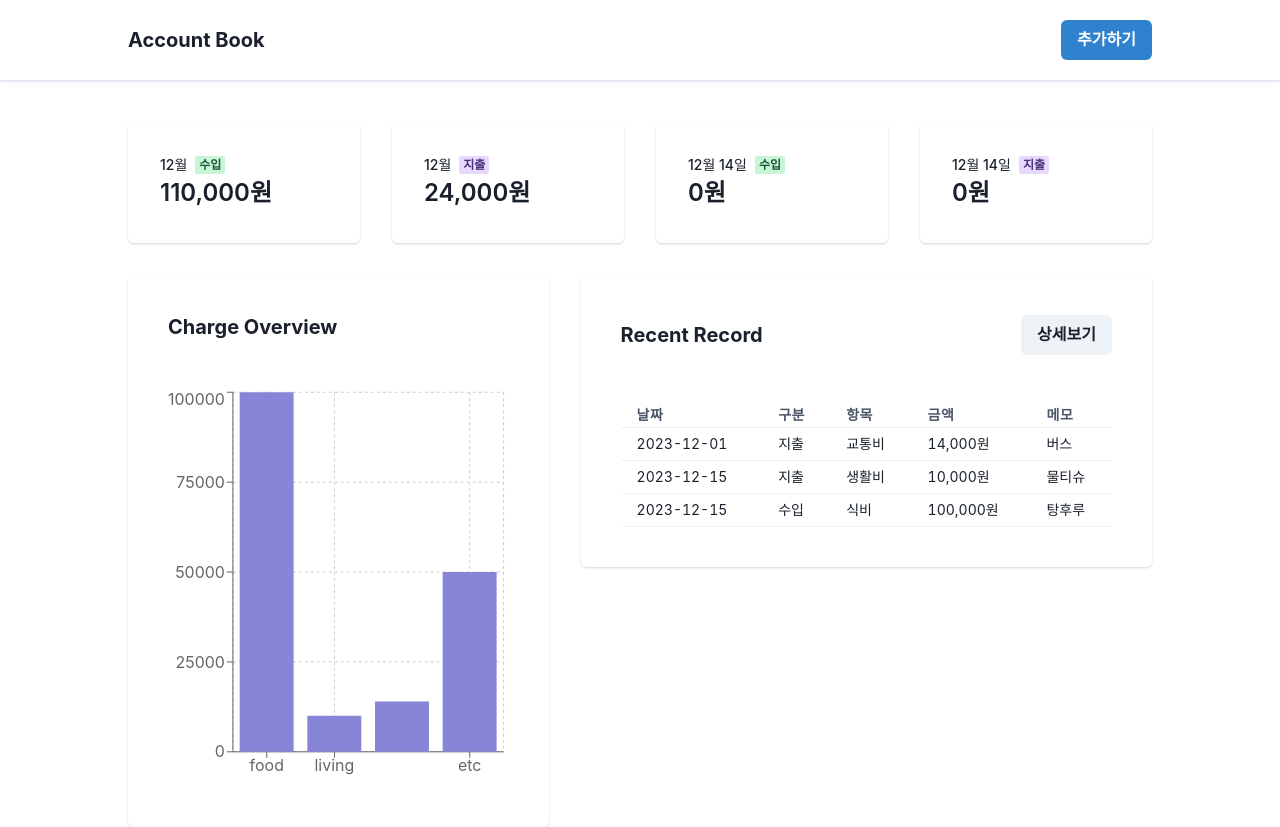
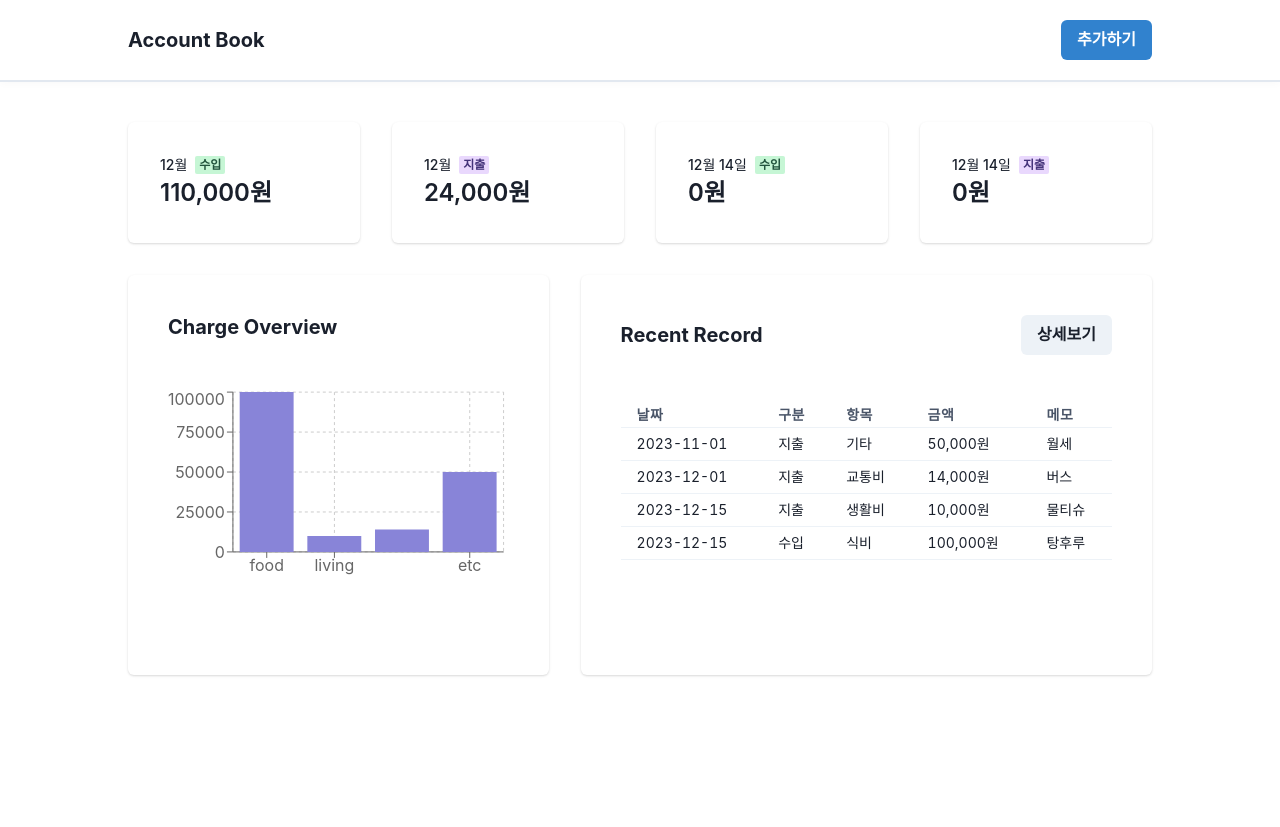
Before and after one commit to woorifisa-service-dev-2nd/frontend-3rd-accountBook, a React (Vite) app: page / in a window 1280 px wide. After the commit the page ends 800 px from the top, so only its background shows below. Built offline with nearby package versions, Linux system fonts and the light colour scheme; data requests are answered from the project's data file.

Commit message:
style: 대시보드 높이 조정

```diff
--- a/src/components/dashboard/Chart.jsx
+++ b/src/components/dashboard/Chart.jsx
@@ -28,7 +28,7 @@ const Chart = () => {
   }, [data]);
 
   return (
-    <ResponsiveContainer width={'100%'} height={400}>
+    <ResponsiveContainer width={'100%'} height={200}>
       <BarChart width={300} height={'100%'} data={chartChargeData}>
         <CartesianGrid strokeDasharray="3" />
         <XAxis dataKey={'chargeStatus'} />
--- a/src/components/dashboard/DashBoard.jsx
+++ b/src/components/dashboard/DashBoard.jsx
@@ -8,7 +8,7 @@ import { useNavigate } from 'react-router-dom';
 
 const DashBoard = () => {
   const [data] = useContext(AccountContext);
-  const recentData = data.slice(0, 3);
+  const recentData = data.slice(0, 4);
 
   const navigate = useNavigate();
 
@@ -18,7 +18,7 @@ const DashBoard = () => {
 
       <Grid templateColumns={'repeat(7,1fr)'} gap={8}>
         <GridItem colSpan={3}>
-          <Card p={10}>
+          <Card p={10} h={400}>
             <Stack spacing={12}>
               <Heading as="h4" size="md">
                 Charge Overview
@@ -30,7 +30,7 @@ const DashBoard = () => {
 
         {/* Recent Record */}
         <GridItem colSpan={4}>
-          <Card p={10}>
+          <Card p={10} h={400}>
             <Stack spacing={12}>
               <HStack justifyContent={'space-between'}>
                 <Heading as="h4" size="md">
```
